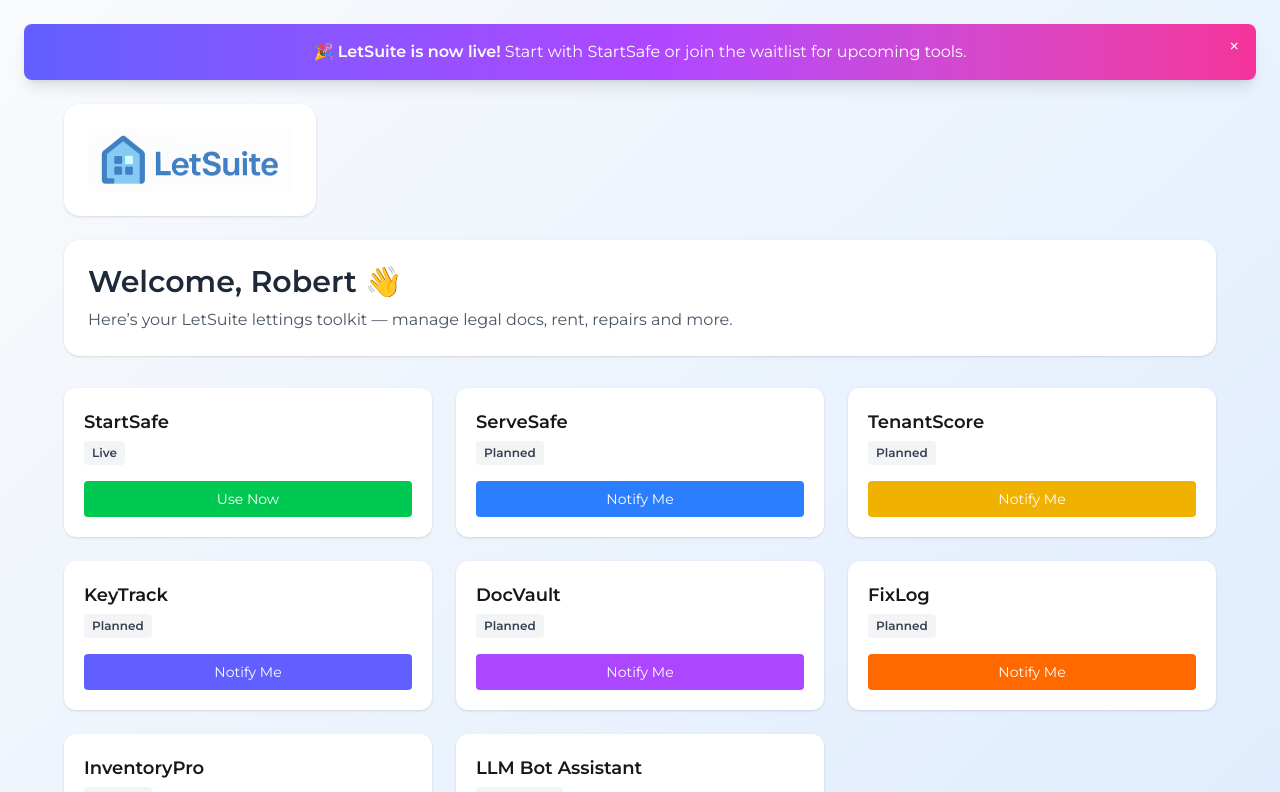
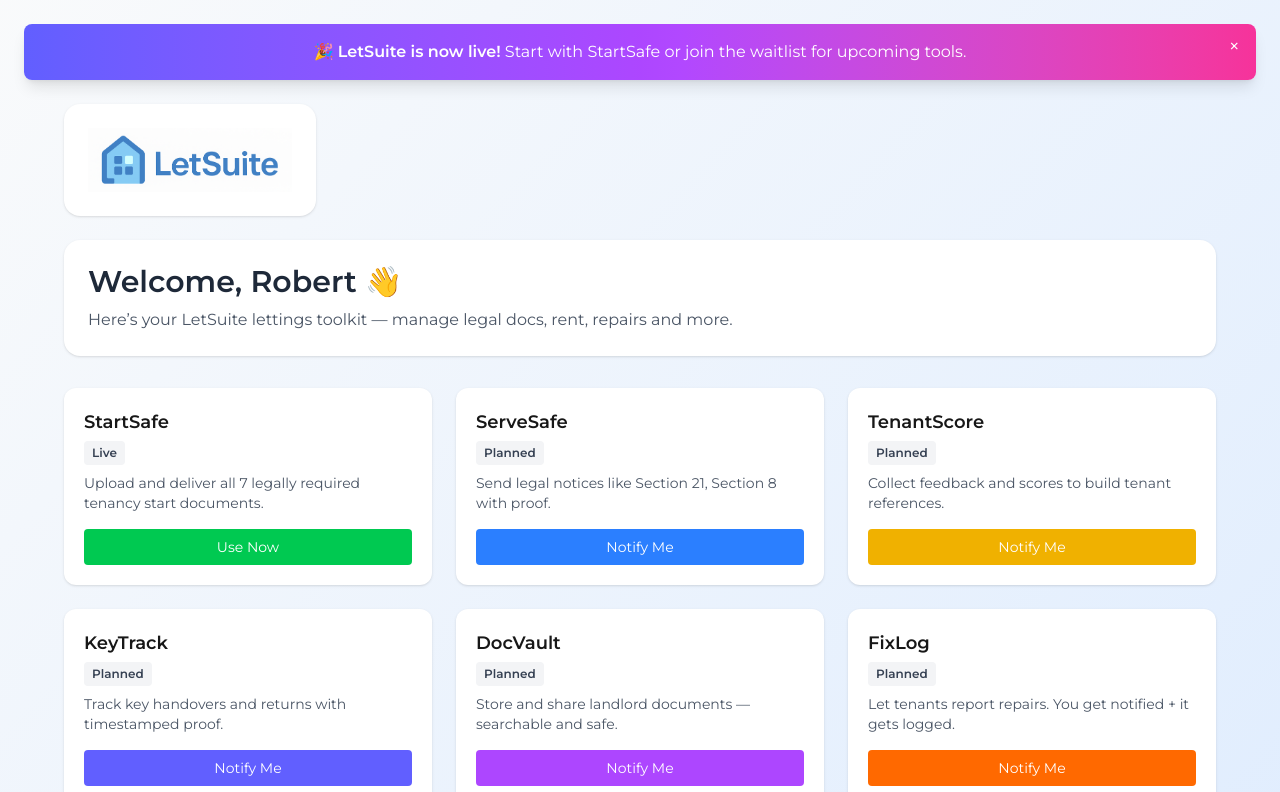
Before and after one commit to RobertMcCarthy1999/serve-safe, a Next.js app: page / in a window 1280 px wide. Shown: the top 792 px of the page. Built offline with nearby package versions, Linux system fonts and the light colour scheme.

Commit message:
Add descriptions to LetSuite dashboard tool cards

```diff
--- a/src/app/page.js
+++ b/src/app/page.js
@@ -18,9 +18,19 @@ export default function Dashboard() {
     setSelectedTool("");
   };
 
+  const toolDescriptions = {
+    "StartSafe": "Upload and deliver all 7 legally required tenancy start documents.",
+    "ServeSafe": "Send legal notices like Section 21, Section 8 with proof.",
+    "TenantScore": "Collect feedback and scores to build tenant references.",
+    "KeyTrack": "Track key handovers and returns with timestamped proof.",
+    "DocVault": "Store and share landlord documents — searchable and safe.",
+    "FixLog": "Let tenants report repairs. You get notified + it gets logged.",
+    "InventoryPro": "Create check-in/out inventories with condition photos.",
+    "LLM Bot Assistant": "AI assistant to answer legal landlord questions."
+  };
+
   return (
     <main className="min-h-screen bg-gradient-to-br from-gray-50 to-blue-100 p-6">
-      {/* 🚀 Launch Banner */}
       {showBanner && (
         <div className="relative bg-gradient-to-r from-indigo-500 via-purple-500 to-pink-500 text-white text-center rounded-lg shadow-lg py-4 px-6 mb-6">
           <button
@@ -36,7 +46,6 @@ export default function Dashboard() {
 
       <NotifyModal toolName={selectedTool} isOpen={modalOpen} onClose={closeModal} />
 
-      {/* Logo */}
       <div className="max-w-6xl mx-auto mb-6">
         <div className="bg-white rounded-2xl shadow p-6 w-fit">
           <img src="/images/letsuite-logo.png" alt="LetSuite logo" className="h-16 object-contain" />
@@ -44,7 +53,6 @@ export default function Dashboard() {
       </div>
 
       <div className="max-w-6xl mx-auto">
-        {/* Welcome Header */}
         <div className="bg-white rounded-2xl shadow p-6 mb-8">
           <h1 className="text-3xl font-bold text-gray-800">Welcome, Robert 👋</h1>
           <p className="text-gray-600 mt-2">
@@ -52,26 +60,35 @@ export default function Dashboard() {
           </p>
         </div>
 
-        {/* Tools Grid */}
         <div className="grid grid-cols-1 sm:grid-cols-2 md:grid-cols-3 gap-6 mb-10">
-          <ToolCard title="StartSafe" status="Live" action="Use Now" color="bg-green-500" onClick={() => window.location.href = "/startsafe"} />
-          <ToolCard title="ServeSafe" status="Planned" action="Notify Me" color="bg-blue-500" onClick={() => openModal("ServeSafe")} />
-          <ToolCard title="TenantScore" status="Planned" action="Notify Me" color="bg-yellow-500" onClick={() => openModal("TenantScore")} />
-          <ToolCard title="KeyTrack" status="Planned" action="Notify Me" color="bg-indigo-500" onClick={() => openModal("KeyTrack")} />
-          <ToolCard title="DocVault" status="Planned" action="Notify Me" color="bg-purple-500" onClick={() => openModal("DocVault")} />
-          <ToolCard title="FixLog" status="Planned" action="Notify Me" color="bg-orange-500" onClick={() => openModal("FixLog")} />
-          <ToolCard title="InventoryPro" status="Planned" action="Notify Me" color="bg-rose-500" onClick={() => openModal("InventoryPro")} />
-          <ToolCard title="LLM Bot Assistant" status="Later Stage" action="Notify Me" color="bg-gray-500" onClick={() => openModal("LLM Bot Assistant")} />
+          {Object.entries(toolDescriptions).map(([title, description]) => (
+            <ToolCard
+              key={title}
+              title={title}
+              status={title === "StartSafe" ? "Live" : title === "LLM Bot Assistant" ? "Later Stage" : "Planned"}
+              action={title === "StartSafe" ? "Use Now" : "Notify Me"}
+              color={
+                title === "StartSafe" ? "bg-green-500" :
+                title === "ServeSafe" ? "bg-blue-500" :
+                title === "TenantScore" ? "bg-yellow-500" :
+                title === "KeyTrack" ? "bg-indigo-500" :
+                title === "DocVault" ? "bg-purple-500" :
+                title === "FixLog" ? "bg-orange-500" :
+                title === "InventoryPro" ? "bg-rose-500" :
+                "bg-gray-500"
+              }
+              onClick={() => title === "StartSafe" ? window.location.href = "/startsafe" : openModal(title)}
+              description={description}
+            />
+          ))}
         </div>
 
-        {/* Quick Stats */}
         <div className="grid grid-cols-1 sm:grid-cols-3 gap-4 mb-10">
           <StatCard label="Notices served" value={3} />
           <StatCard label="New tenancies started" value={2} />
           <StatCard label="Rent receipts sent" value={5} />
         </div>
 
-        {/* Recent Activity */}
         <div className="bg-white p-6 rounded-xl shadow">
           <h2 className="text-lg font-bold mb-4">📋 Recent Activity</h2>
           <ul className="text-sm text-gray-700 space-y-2">
@@ -85,7 +102,7 @@ export default function Dashboard() {
   );
 }
 
-function ToolCard({ title, status, action, color, onClick }) {
+function ToolCard({ title, status, action, color, onClick, description }) {
   return (
     <div className="bg-white rounded-xl shadow p-5 flex flex-col justify-between hover:shadow-md transition">
       <div>
@@ -93,6 +110,7 @@ function ToolCard({ title, status, action, color, onClick }) {
         <span className="inline-block text-xs font-semibold px-2 py-1 rounded bg-gray-100 text-gray-700">
           {status}
         </span>
+        <p className="text-sm text-gray-600 mt-2">{description}</p>
       </div>
       <button
         onClick={onClick}
```
